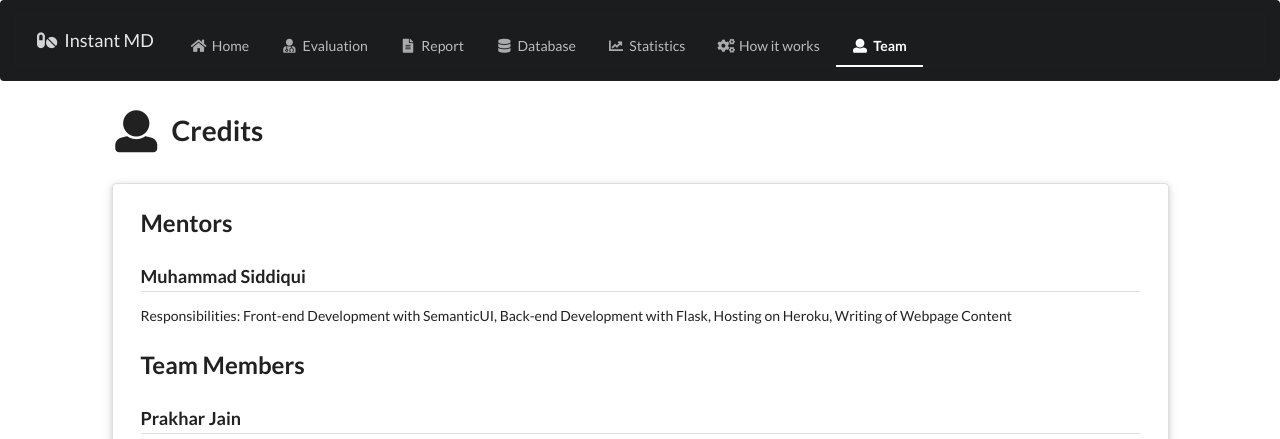
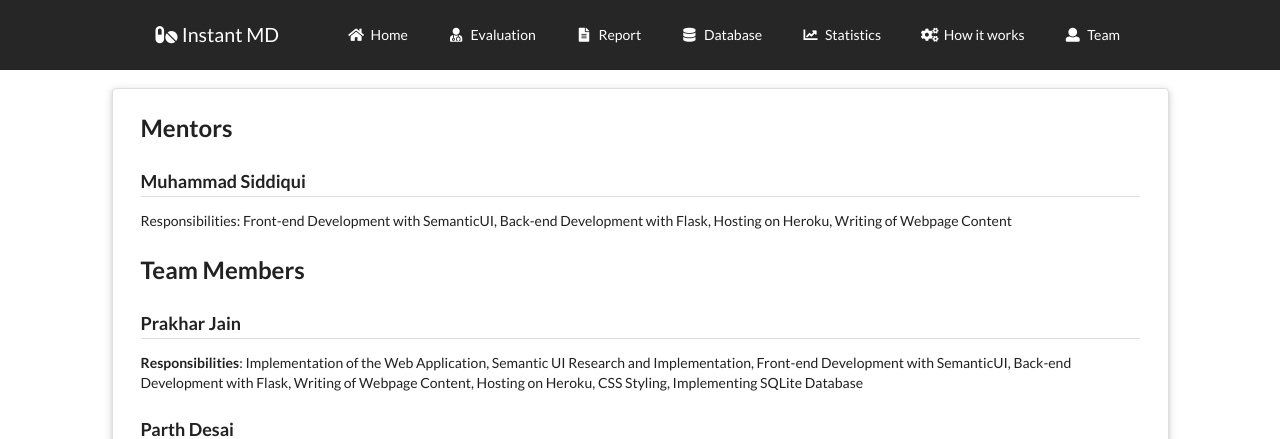
Before and after one commit to prakhar-ai/InstantMD, a Flask app: page /credits in a window 1280 px wide. Shown: the top 439 px of the page. Run offline with Flask 2, Linux system fonts and the light colour scheme.

Commit message:
Update layout.html

```diff
--- a/templates/layout.html
+++ b/templates/layout.html
@@ -3,52 +3,248 @@
 
 <head>
     <meta charset="utf-8" />
-    <meta http-equiv="X-UA-Compatible" content="IE=edge">
+    <meta http-equiv="x-ua-compatible" content="ie=edge">
+    <meta name="viewport" content="width=device-width, initial-scale=1, shrink-to-fit=no">
     <title>Instant MD</title>
-    <meta name="viewport" content="width=device-width, initial-scale=1">
-    <script src="https://ajax.googleapis.com/ajax/libs/jquery/3.5.1/jquery.min.js"></script>
-    <link rel="stylesheet" href="https://cdn.jsdelivr.net/npm/semantic-ui@2.4.2/dist/semantic.css">
-    <script src="https://cdn.jsdelivr.net/npm/semantic-ui@2.4.2/dist/semantic.js"></script>
+    <style type="text/css">
+	body {
+  margin: 0;
+  padding: 0;
+  background-color: #ccc;
+}
+.navigation {
+  height: 70px;
+  background-color: #262626;
+  position: fixed;
+  top: 0;
+  width: 100%;
+  z-index:999999!important;
+}
+.nav-container {
+  max-width: 1000px;
+  margin: 0 auto;
+  z-index: 999999!important;
+}
+.brand {
+  float: left!important;
+  line-height: 70px;
+  font-size: 1.4em;
+  padding-left: 15px;
+ }
+
+.brand a {
+  color: white;
+  text-decoration: none;
+  text-transform: uppercase;
+}
+
+nav {
+  float: right;
+}
+
+nav ul {
+  margin: 0;
+  padding: 0;
+  list-style: none;
+}
+
+nav ul li {
+  float: left;
+  position: relative;
+}
+
+nav ul li a {
+  display: block;
+  color: #fff;
+  padding: 0 20px;
+  background: #262626;
+  text-decoration: none;
+  line-height: 70px;
+}
+
+nav ul li a:hover {
+          background: #2581DC;
+          color: #ffffff;
+          transition: .4s;
+}
+
+nav ul li a:not(:only-child):after {
+          padding-left: 4px;
+          content: '  ▾'; }
+
+nav ul li ul li {
+  min-width: 160px;
+  }
+
+nav ul li ul li a {
+  padding: 15px;
+  line-height: 20px;
 
 
+}
 
+.nav-dropdown {
+  position: absolute;
+  z-index: 1;
+  box-shadow: 0 3px 12px rgba(0, 0, 0, 0.15);
+  display: none;  }
+
+/* Mobile Hamburger Menu */
+
+.nav-mobile {
+  display: none;
+  height: 70px;
+  width: 70px;
+  position: absolute;
+  top: 0;
+  right: 0;
+  background-color: #262626;
+}
+
+/* Media Query for Navigation */
+
+@media only screen and (max-width: 970px) {
+
+  .nav-mobile {
+    display: block;
+  }
+
+  nav {
+    width: 100%;
+    padding: 0 15px;
+  }
+
+  nav ul {
+    display: none;
+  }
+
+  nav ul li {
+    float: none;
+  }
+
+   nav ul li a {
+          padding: 15px;
+          line-height: 20px;
+  }
+
+  nav ul li ul li a {
+          padding-left: 40px;
+          background-color: gray;
+  }
+
+  .nav-dropdown {
+    position: static;
+  }
+}
+@media screen and (min-width: 970px) {
+  .nav-list {
+    display: block !important; } }
+#nav-toggle {
+  position: absolute;
+  left: 18px;
+  top: 22px;
+  cursor: pointer;
+  padding: 10px 35px 16px 0; }
+  #nav-toggle span,
+  #nav-toggle span:before,
+  #nav-toggle span:after {
+    cursor: pointer;
+    border-radius: 1px;
+    height: 4px;
+    width: 30px;
+    background: pink;
+    position: absolute;
+    display: block;
+    content: '';
+    transition: all 300ms ease-in-out; }
+  #nav-toggle span:before {
+    top: -10px; }
+  #nav-toggle span:after {
+    bottom: -10px; }
+  #nav-toggle.active span {
+    background-color: transparent; }
+    #nav-toggle.active span:before, #nav-toggle.active span:after {
+      top: 0; }
+    #nav-toggle.active span:before {
+      transform: rotate(45deg); }
+    #nav-toggle.active span:after {
+      transform: rotate(-45deg); }
+</style>
+<link rel="stylesheet" href="https://cdn.jsdelivr.net/npm/semantic-ui@2.4.2/dist/semantic.css">
+
+<style type="text/css">
+	@media only screen and (min-width: 300px) and (max-width: 650px)  {
+		.grid{
+			padding:0.3em!important;
+		}
+		.segments
+		{
+			padding:0.5em!important;
+		}
+		.container
+		{
+			margin-top: 2%;
+		}
+	}
+</style>
 </head>
 
 
 <body>
     <!--Menu bar-->
-    <div class="ui inverted segment">
-        <div class="ui inverted secondary pointing menu">
-            <h3 class = "item"><i class="pills icon"></i>Instant MD</h3>
-            <a class="{% if active=='home' %}active{% endif %} item" href="{{ url_for('home') }}">
+    <section class="navigation">
+    <div class="nav-container">
+      <div class="brand" style="color:white"><i class="pills icon"></i>Instant MD</div>
+      <nav>
+        <div class="nav-mobile"><a id="nav-toggle" href="#!"><span></span></a></div>
+        <ul class="nav-list">
+          <li></li>
+          <li><a class="{% if active=='home' %}active{% endif %} item" href="{{ url_for('home') }}">
                 <i class="home icon"></i> Home
-            </a>
-            <a class="{% if active=='evaluate' %}active{% endif %} item" href="{{ url_for('evaluate') }}">
+            </a></li>
+          <li><a class="{% if active=='evaluate' %}active{% endif %} item" href="{{ url_for('evaluate') }}">
                 <i class="user md icon"></i> Evaluation
-            </a>
-            <a class="{% if active=='report' %}active{% endif %} item" href="{{ url_for('report') }}">
+            </a></li>
+          <li><a class="{% if active=='report' %}active{% endif %} item" href="{{ url_for('report') }}">
                 <i class="file alternate icon"></i> Report
-            </a>
-            <a class="{% if active=='database' %}active{% endif %} item" href="{{ url_for('database') }}">
+            </a></li>
+         <li> <a class="{% if active=='database' %}active{% endif %} item" href="{{ url_for('database') }}">
                 <i class="database icon"></i></i> Database
-            </a>
-            <a class="{% if active=='statistics' %}active{% endif %} item" href="{{ url_for('statistics') }}">
+            </a></li>
+            <li><a class="{% if active=='statistics' %}active{% endif %} item" href="{{ url_for('statistics') }}">
                 <i class="chart line icon"></i> Statistics
-            </a>
-            <a class="{% if active=='howitworks' %}active{% endif %} item" href="{{ url_for('howitworks') }}">
+            </a></li>
+            <li><a class="{% if active=='howitworks' %}active{% endif %} item" href="{{ url_for('howitworks') }}">
                 <i class="cogs icon"></i> How it works
-            </a>
-            <a class="{% if active=='credits' %}active{% endif %} item" href="{{ url_for('credits') }}">
+            </a></li>
+            <li><a class="{% if active=='credits' %}active{% endif %} item" href="{{ url_for('credits') }}">
                 <i class="user icon"></i> Team
-            </a>
-        </div>
+            </a></li>
+        </ul>
+      </nav>
     </div>
-
-
+  </section>
     {% block content%}{% endblock%}
 
+<script src="https://cdnjs.cloudflare.com/ajax/libs/jquery/3.5.1/jquery.min.js"></script>
+<script>
+	$('.dropdown').click(function(e){
+  e.stopPropagation();
+  $('.nav-dropdown').toggle();
+});
 
+$('html').click(function(){
+  $('.nav-dropdown').hide();
+})
 
+$('#nav-toggle').on('click', function() {
+  this.classList.toggle('active');
+});
+
+$("#nav-toggle").click(function() {
+      $("nav ul").toggle();
+    });
+</script>
+<script src="https://cdn.jsdelivr.net/npm/semantic-ui@2.4.2/dist/semantic.js"></script>
 </body>
-
 </html>
```
